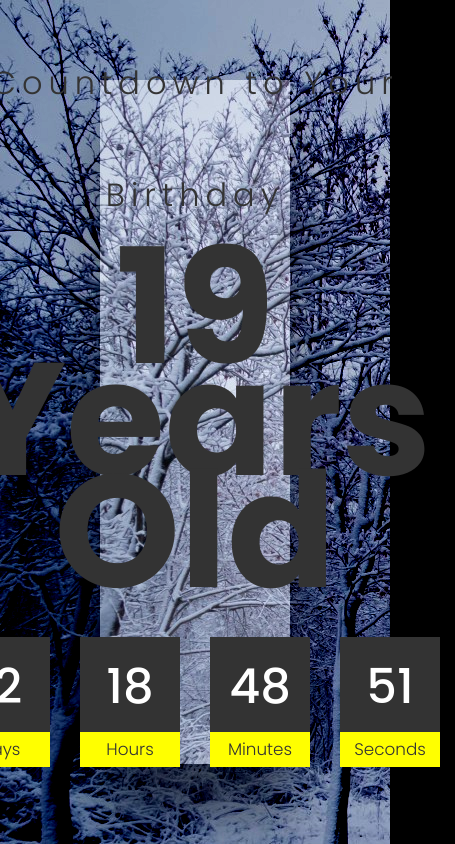
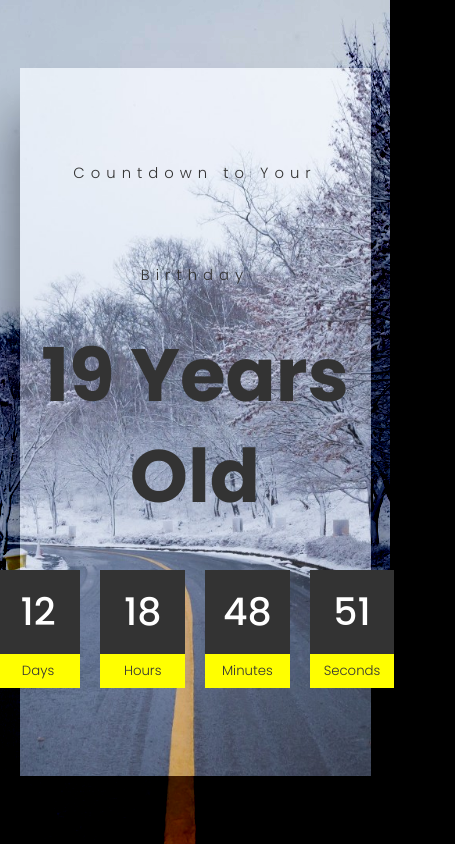
Before and after one commit to gustavo-tp/countdown-to-date, a website: page public/index.html in a window 390 px wide. Shown: the whole page, 455 px wide, since content can reach past the window. Drawn offline with Linux system fonts and the light colour scheme.

Commit message:
Modificado CSS para considerar proporção da tela e não píxels se tornar mais responsivo

```diff
--- a/public/css/style.css
+++ b/public/css/style.css
@@ -11,16 +11,20 @@ body {
     background: #000 url(../img/bg.jpg);
     background-attachment: fixed;
     background-blend-mode: hard-light;
+    background-size: cover;
+    background-position: center;
 }
 
 .container {
     position: absolute;
-    top: 80px;
-    left: 100px;
-    right: 100px;
-    bottom: 80px;
+    top: 8vh;
+    left: 5%;
+    right: 5%;
+    bottom: 8vh;
     background: url(../img/bg.jpg);
     background-attachment: fixed;
+    background-size: cover;
+    background-position: center;
     display: flex;
     justify-content: center;
     align-items: center;
@@ -31,10 +35,10 @@ body {
 
 .container h2 {
     text-align: center;
-    font-size: 10em;
-    line-height: 0.7em;
+    font-size: calc(6vh + 6vw);
+    line-height: 12vh;
     color: #333;
-    margin-top: -80px;
+    margin-top: -8vh;
 }
 
 .container h2 span {
@@ -46,33 +50,33 @@ body {
 
 .countdown {
     display: flex;
-    margin-top: 50px;
+    margin-top: 5vh;
 }
 
 .countdown div {
     position: relative;
-    width: 100px;
-    height: 100px;
-    line-height: 100px;
+    width: 10vh;
+    height: 10vh;
+    line-height: 10vh;
     text-align: center;
     background-color: #333;
     color: #FFF;
-    margin: 0 15px;
-    font-size: 3em;
+    margin: 0 1.2vh;
+    font-size: 4.5vh;
     font-weight: 500;
 }
 
 .countdown div:before {
     content: '';
     position: absolute;
-    bottom: -30px;
+    bottom: -4vh;
     left: 0;
     width: 100%;
-    height: 35px;
+    height: 4vh;
     background-color: #FF0;
     color: #333;
     font-size: 0.35em;
-    line-height: 35px;
+    line-height: 4vh;
     font-weight: 300;
 }
 
```
